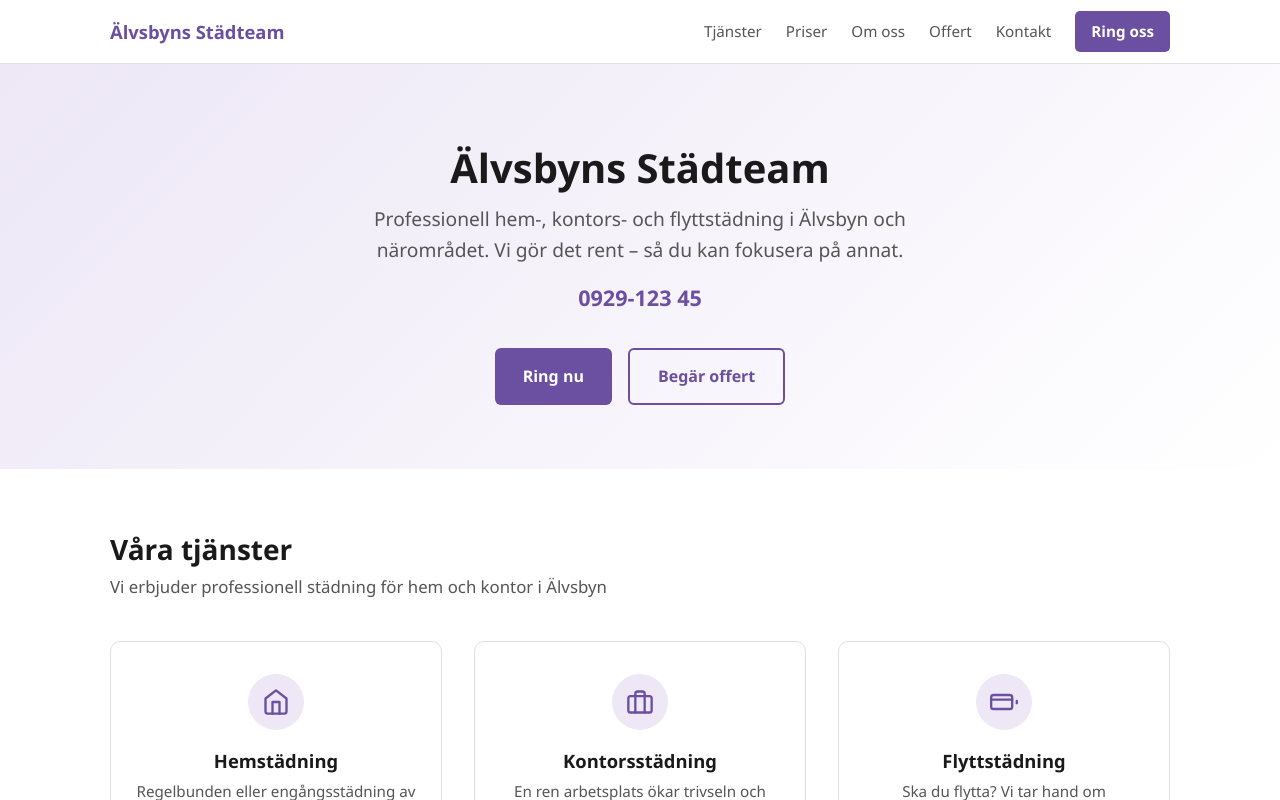
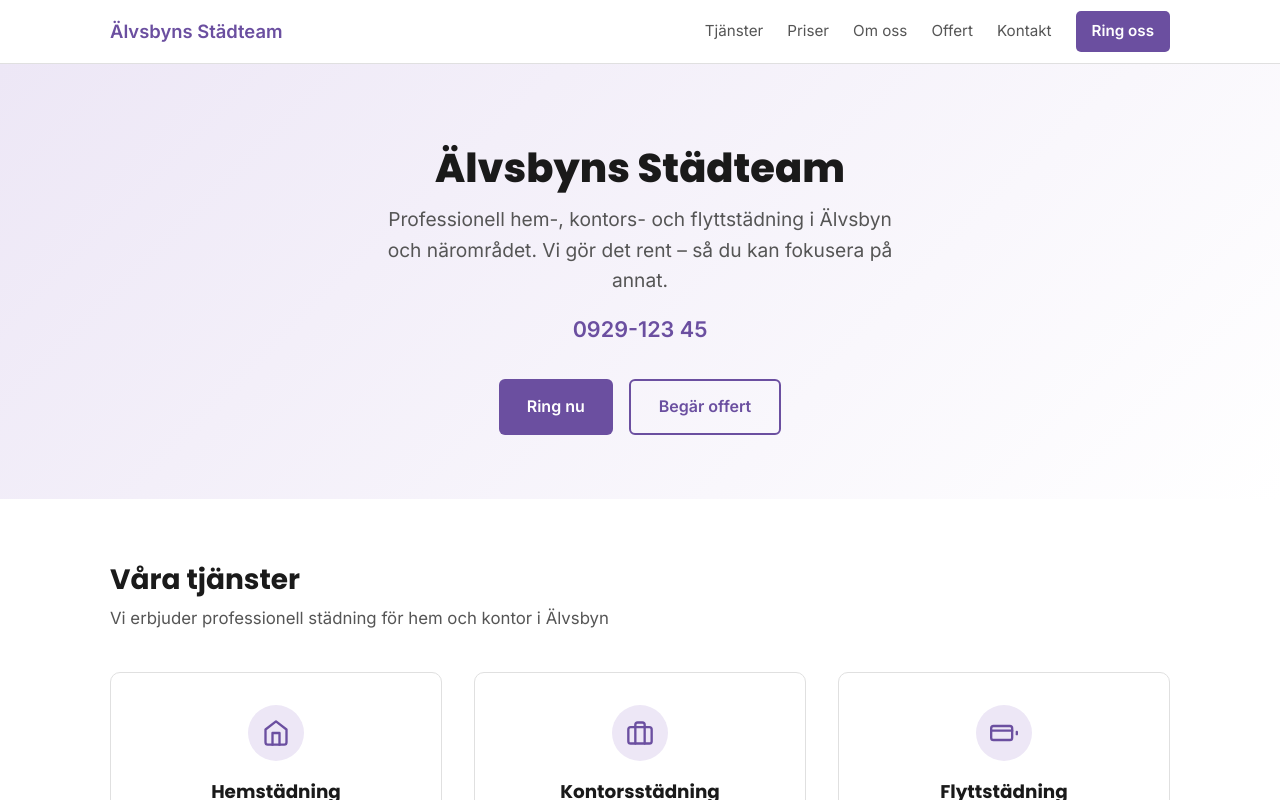
Before and after one commit to Jonkebronk/alvsbyn-stadteam, a Next.js app: page / in a window 1280 px wide. Shown: the top 800 px of the page. Built offline with nearby package versions, Linux system fonts and the light colour scheme.

Commit message:
feat: typografi – Poppins (rubriker) + Inter (brödtext) via next/font

```diff
--- a/app/globals.css
+++ b/app/globals.css
@@ -8,7 +8,8 @@
   --color-text-light: #555555;
   --color-border: #e0e0e0;
   --color-white: #ffffff;
-  --font-sans: "Segoe UI", system-ui, -apple-system, sans-serif;
+  --font-body: var(--font-sans, "Segoe UI"), system-ui, sans-serif;
+  --font-display: var(--font-heading, "Segoe UI"), system-ui, sans-serif;
   --max-width: 1100px;
   --header-height: 64px;
 }
@@ -27,7 +28,7 @@ html {
 }
 
 body {
-  font-family: var(--font-sans);
+  font-family: var(--font-body);
   color: var(--color-text);
   background: var(--color-bg);
   line-height: 1.6;
@@ -50,6 +51,7 @@ button {
 }
 
 h1, h2, h3, h4 {
+  font-family: var(--font-display);
   line-height: 1.2;
 }
 
--- a/app/layout.tsx
+++ b/app/layout.tsx
@@ -1,5 +1,20 @@
 import type { Metadata } from "next";
+import { Poppins, Inter } from "next/font/google";
 import "./globals.css";
+
+const poppins = Poppins({
+  subsets: ["latin"],
+  weight: ["600", "700", "800"],
+  display: "swap",
+  variable: "--font-heading",
+});
+
+const inter = Inter({
+  subsets: ["latin"],
+  weight: ["400", "500", "600"],
+  display: "swap",
+  variable: "--font-sans",
+});
 
 export const metadata: Metadata = {
   title: "Älvsbyns Städteam – Hemstädning, kontorsstädning & flyttstäd i Älvsbyn",
@@ -51,7 +66,7 @@ export default function RootLayout({
   children: React.ReactNode;
 }) {
   return (
-    <html lang="sv">
+    <html lang="sv" className={`${poppins.variable} ${inter.variable}`}>
       <head>
         <script
           type="application/ld+json"
```
